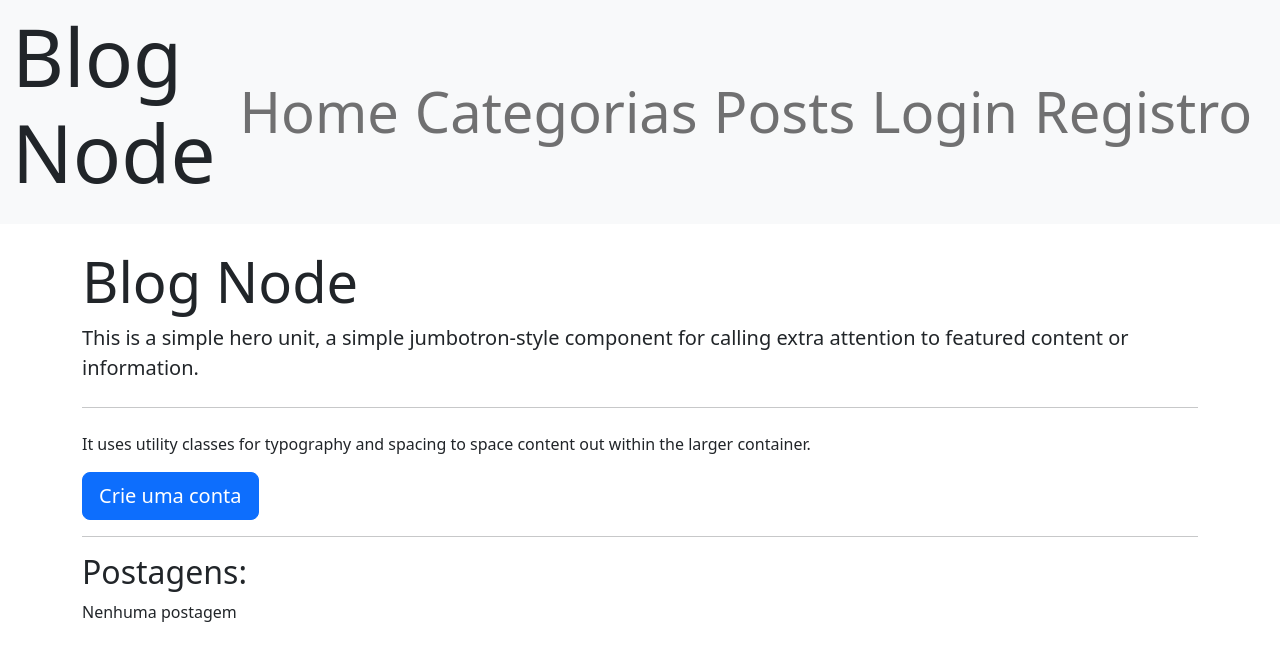
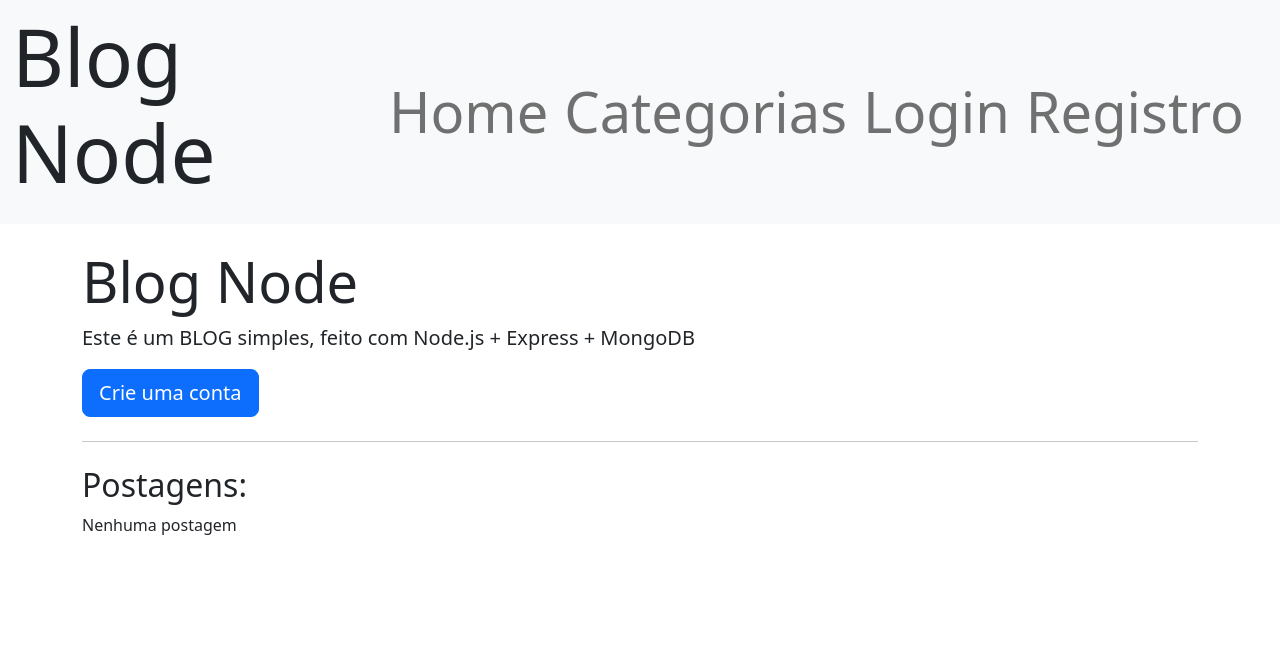
Before and after one commit to GabrielBursi/blog-node, a Node server app: page / in a window 1280 px wide. Shown: the top 661 px of the page. Run offline with Node 20, Linux system fonts and the light colour scheme; data that the repository does not hold is empty; some libraries are stand-ins or nearby versions.

Commit message:
arrumando as rotas

```diff
--- a/app.js
+++ b/app.js
@@ -14,6 +14,7 @@ import routerAdm from "./routes/admin.js";
 import routerPosts from "./routes/posts.js";
 
 import ModelPostagens from './models/Postagens.js';
+import ModelCategoria from './models/Categoria.js';
 
 const app = express()
 
@@ -53,16 +54,36 @@ const app = express()
     }
 
 //!Rotas
+    //!Rotas Home
     app.get('/',(req, res) => {
         ModelPostagens.find().lean().populate("categoria").sort({data: 'desc'})
             .then(postagens => res.render('home', {postagens}))
             .catch(() => res.redirect('/404'))
     })
 
-    app.get('/posts/:slug', (req, res) => {
+    app.get('/postagens/:slug', (req, res) => {
         ModelPostagens.findOne({slug:req.params.slug}).lean().then(postagem => {
             if(postagem) {
-                res.render('posts/index',{postagem})
+                res.render('postagem/index',{postagem})
+            }
+            else{
+                res.redirect('/')
+            }
+        })
+    })
+
+    app.get('/categorias', (req, res) => {
+        ModelCategoria.find().lean().then(categoria => {
+            res.render('categorias/index', {categoria})
+        })
+    })
+
+    app.get('/categorias/:slug', (req, res) => {
+        ModelCategoria.findOne({slug:req.params.slug}).lean().then(categoria => {
+            if(categoria) {
+                ModelPostagens.find({categoria: categoria._id}).lean().then(postagem => {
+                    res.render('categorias/postagens',{postagem, categoria})
+                })
             }
             else{
                 res.redirect('/')
@@ -72,6 +93,7 @@ const app = express()
 
     app.get('404', (req, res) => res.send('404'))
 
+    //!Rotas Das paginas
     app.use('/admin', routerAdm)
     app.use('/posts', routerPosts)
 
--- a/views/home.handlebars
+++ b/views/home.handlebars
@@ -1,14 +1,11 @@
 <div class="jumbotron">
     <h1 class="display-4">Blog Node</h1>
-    <p class="lead">This is a simple hero unit, a simple jumbotron-style component for calling extra attention to
-        featured content or information.</p>
-    <hr class="my-4">
-    <p>It uses utility classes for typography and spacing to space content out within the larger container.</p>
+    <p class="lead">Este é um BLOG simples, feito com Node.js + Express + MongoDB</p>
     <p class="lead">
         <a class="btn btn-primary btn-lg" href="#" role="button">Crie uma conta</a>
     </p>
+    <hr class="my-4">
 </div>
-<hr>
 
 <h2>Postagens:</h2>
 
@@ -21,7 +18,7 @@
         <small>{{categoria.nome}}</small>
         <small>Criado em: {{data}}</small>
         <br>
-        <a href="/posts/{{slug}}">
+        <a href="/postagens/{{slug}}">
             <button class="btn btn-success mt-2">Leia mais</button>
         </a>
     </div>
--- a/views/partials/_navbar.handlebars
+++ b/views/partials/_navbar.handlebars
@@ -7,16 +7,13 @@
                     <a class="nav-link mr-10" aria-current="page" href="/">Home</a>
                 </li>
                 <li class="nav-item display-4 ">
-                    <a class="nav-link mr-10" href="/admin">Categorias</a>
-                </li>
-                <li class="nav-item display-4 ">
-                    <a class="nav-link mr-10" href="/posts">Posts</a>
+                    <a class="nav-link mr-10" href="/categorias">Categorias</a>
                 </li>
                 <li class="nav-item display-4 ">
                     <a class="nav-link mr-10" href="/">Login</a>
                 </li>
                 <li class="nav-item display-4 ">
-                    <a class="nav-link mr-10" href="/posts">Registro</a>
+                    <a class="nav-link mr-10" href="/">Registro</a>
                 </li>
             </ul>
 
--- /dev/null
+++ b/views/postagem/index.handlebars
@@ -0,0 +1,5 @@
+<h1>{{postagem.titulo}}</h1>
+<hr>
+<small>Data: {{postagem.data}}</small> <br>
+<hr>
+{{postagem.conteudo}}
```
Also changed, not shown: views/categorias/index.handlebars (added, +8 -0 lines), views/categorias/postagens.handlebars (added, +16 -0 lines), views/posts/index.handlebars (+0 -10 lines).
